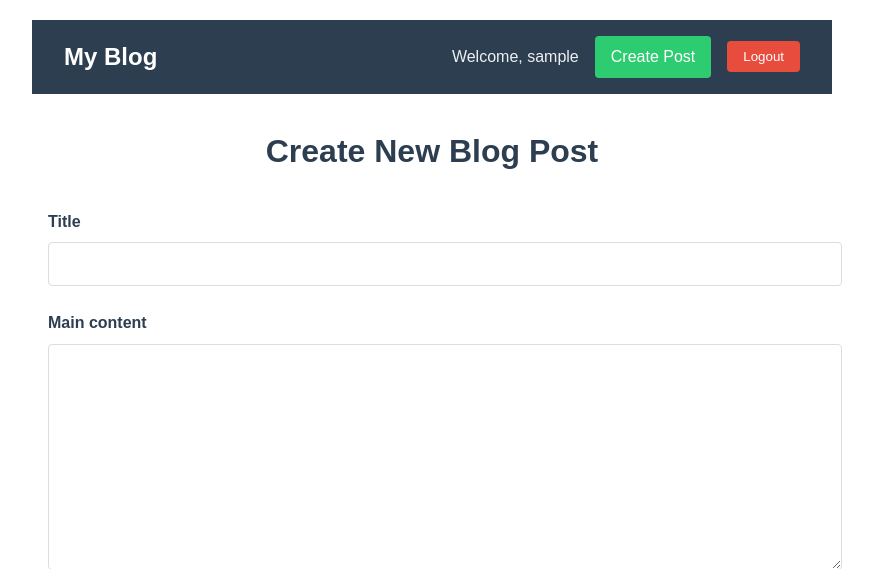
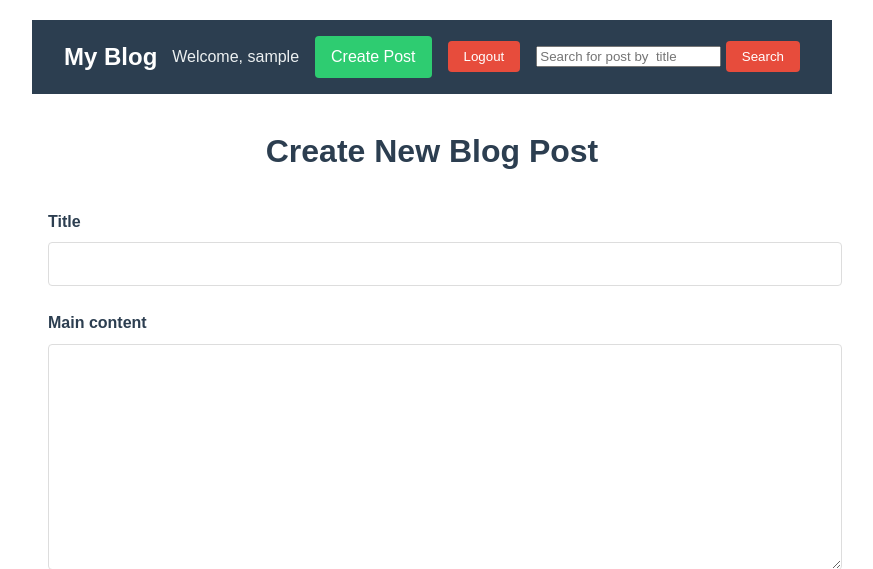
Before and after one commit to IlMeloIl/django-blog, a Django app: page /create/ in a window 1280 px wide. Shown: the top 569 px of the page, without its empty margins (208-1081 px from the left). Run offline with Django 5.2, Linux system fonts and the light colour scheme; the visitor is signed in with stand-in values (Sample User, id 1).

Commit message:
Add option to search for specific blog post by title or by main_content

```diff
--- a/apps/blog/urls.py
+++ b/apps/blog/urls.py
@@ -7,4 +7,5 @@ urlpatterns = [
     path('create/', create_post, name='create_post'),
     path('post/<slug:slug>/edit', edit_post, name='edit_post'),
     path('post/<slug:slug>/delete', delete_post, name='delete_post'),
+    path('search', search, name='search'),
 ]
--- a/apps/blog/views.py
+++ b/apps/blog/views.py
@@ -3,6 +3,7 @@ from django.shortcuts import render, get_object_or_404, redirect
 from apps.blog.models import BlogPost
 from django.contrib.auth.decorators import login_required
 from apps.blog.forms import BlogPostForm
+from django.db.models import Q
 
 # Create your views here.
 def index(request):
@@ -51,3 +52,12 @@ def delete_post(request, slug):
         return redirect('index')
     else:
         return redirect('post', slug=slug)
+
+def search(request):
+    posts = BlogPost.objects.filter(status='published')
+
+    if "search" in request.GET:
+        name_to_search = request.GET['search']
+        if name_to_search:
+            posts = posts.filter(Q(title__icontains=name_to_search) | Q(main_content__icontains=name_to_search))
+    return render(request, 'blog/index.html', {'blog_posts': posts})
--- a/templates/base.html
+++ b/templates/base.html
@@ -21,12 +21,16 @@
     <nav class="main-nav">
         <a href="{% url 'index' %}" class="site-title">My Blog</a>
         <div class="user-status">
-            {% if user.is_authenticated %}
+            {% if user.is_superuser %}
                 <span>Welcome, {{ user.username }}</span>
                 <a href="{% url 'create_post' %}" class="create-post-link">Create Post</a>
                 <form method="post" action="{% url 'logout' %}" style="display: inline;">
                     {% csrf_token %}
                     <button type="submit">Logout</button>
+                </form>
+                <form action="{% url 'search' %}">
+                    <input type="text" name="search" placeholder="Search for post by  title">
+                    <button type="submit">Search</button>
                 </form>
             {% else %}
                 <a href="{% url 'login' %}">Login</a>
```
